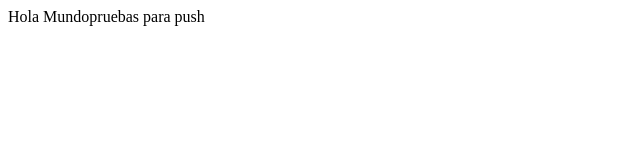
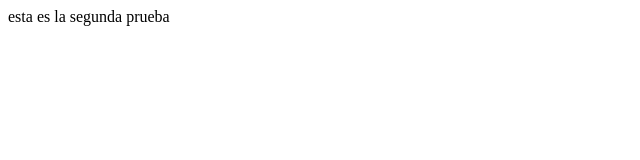
Before and after one commit to VictorRuizChambi/CursoAngularCodigoFacilito, a plain HTML site: page hola_mundo/index.html in a window 1280 px wide. Shown: the full height of the page, 0-640 px from the left. Drawn offline with Linux system fonts and the light colour scheme.

Commit message:
esta es una segunda prueba para la revision de los cambios en el repositorio origin

```diff
--- a/hola_mundo/index.html
+++ b/hola_mundo/index.html
@@ -6,5 +6,5 @@
 	<script src="../script/angular.min.js"></script>
 </head>
 <body>
-	{{"Hola" + " Mundo" + "pruebas para push"}}
+	{{"esta es la segunda prueba"}}
 </body>
```
